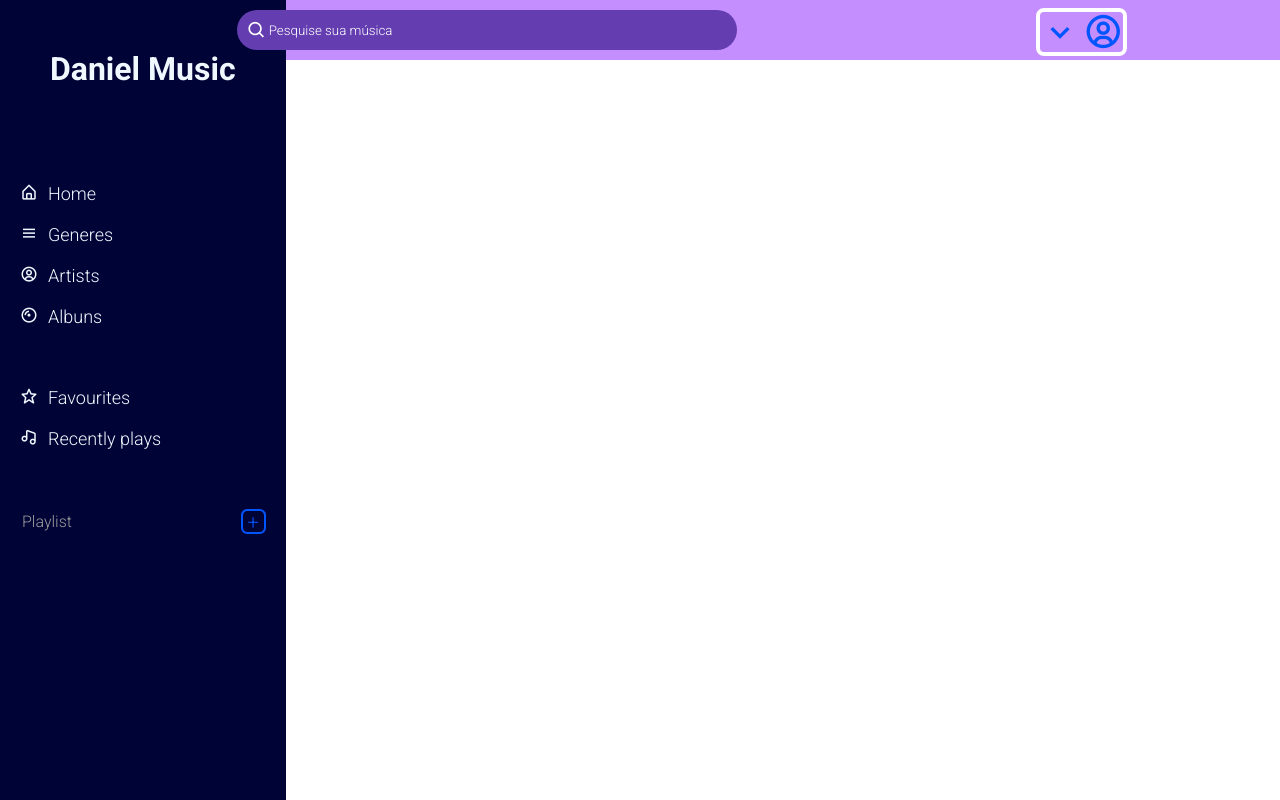
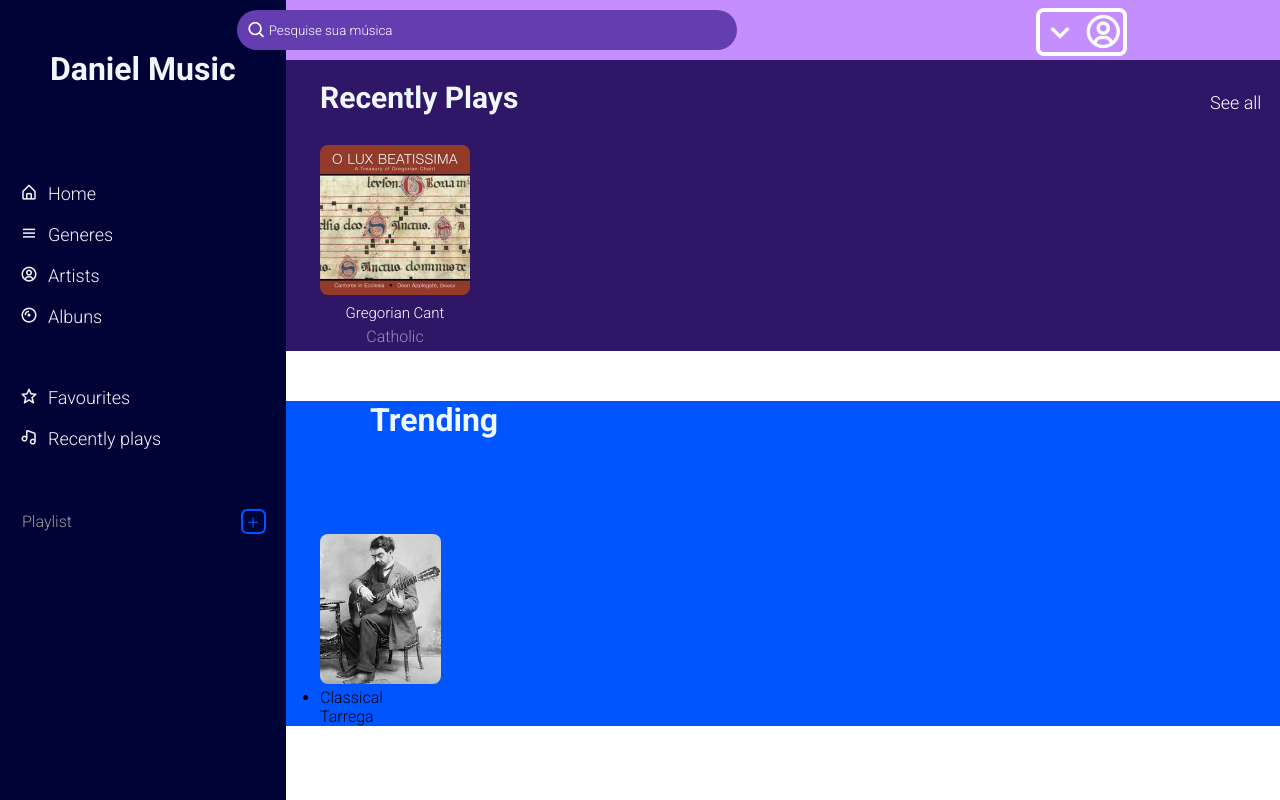
Before and after one commit to DanielLm25/MusicSite, a plain HTML site: page music_site/index.html in a window 1280 px wide. Drawn offline with nearby package versions, Linux system fonts and the light colour scheme.

Commit message:
trending

```diff
--- a/music_site/index.html
+++ b/music_site/index.html
@@ -56,7 +56,7 @@
     <div class="menu">
       <div class="containerButton">
       <button id="toggleMenu">
-        <i class='bx bx-chevron-down chevron' ></i>
+        <i class='bx bx-chevron-down chevron' id="chevronIcon"></i>
         <i class='bx bx-user-circle user'></i>
       </button>
 
@@ -71,6 +71,29 @@
   </div>
 </div>
 
+<div class="recentlyPlays">
+  <div class="recentlyPlaysTop">
+  <h1 class="recentlyPlaysTitle">Recently Plays</h1>
+  <a>See all</a>
+</div>
+  <div class="musicEntry">
+    <img src="img/R-4826114-1376702296-8131.jpg" alt="iamgem de Recently Plays">
+    <p class="musicTitle">Gregorian Cant</p>
+    <p class="musicGenre">Catholic</p>
+  </div>
+</div>
+
+<div class="Trendings">
+  <h1 class="TrendingTitle">Trending</h1>
+  <ul class="TrendingsList">
+    <img src="img/download.jpeg" alt="imagem de Tranding">
+    <li>
+      <p class="trendingMusicTitle">Classical</p>
+      <p class="trendingMusicGenre">Tarrega</p>
+    </li>
+  </ul>
+</div>
+
 
 
 <script src="java.js"></script>
--- a/music_site/java.js
+++ b/music_site/java.js
@@ -134,6 +134,9 @@ document.addEventListener('DOMContentLoaded', function() {
     document.getElementById('toggleMenu').addEventListener('click', function() {
         const menu = document.querySelector('.menu');
         menu.classList.toggle('active');
+        const chevronIcon = document.getElementById('chevronIcon');
+        chevronIcon.classList.toggle('rotate');
+
     });
 });
 
--- a/music_site/style.css
+++ b/music_site/style.css
@@ -246,7 +246,15 @@ i {
 
     .chevron{
       margin: 0;
+        transition: transform 0.8s;
     }
+
+    .rotate {
+      transform: rotate(180deg);
+      transition: transform 0.8s;
+    }
+
+
 
     .user{
       margin: 0;
@@ -284,7 +292,7 @@ i {
     }
 
     #toggleMenu i {
-      color: #0055ff;
+      color: #ffffff;
       font-size: 40px;
       padding-left: 0px;
     }
@@ -300,7 +308,8 @@ i {
         border: 2px solid transparent;
         border-top: none;
         transition: opacity 0.3s, border-top 0.3s;
-        left: 5px; /* Adicione uma transição para transform, opacidade e a borda superior */
+        left: 5px;
+         /* Adicione uma transição para transform, opacidade e a borda superior */
       }
 
       .menuItem{
@@ -330,7 +339,7 @@ i {
 
       #menuContent li a{
         text-decoration: none;
-        color: #000;
+        color: #ffffff;
         width: 100%;
 
       }
@@ -357,7 +366,70 @@ i {
       border-color: #ffffff;
       width: 91px;
       top: 99%;
-      transition: opacity 0.3s, border-top 0.2s;
+      transition: opacity 0.3s, border-top 0.2s
 
        /* Restabeleça a largura da borda superior do menu */
   }
+
+
+  .recentlyPlays{
+    padding-left: 320px;
+    height: auto;
+    display: flex;
+    align-items: flex-start;
+    flex-direction: column;
+    justify-content: space-between;
+    background-color: #301666;
+  }
+
+  .recentlyPlays p{
+  display: flex;
+  justify-content: space-around
+}
+
+  .recentlyPlaysTitle{
+    font-size: 30px;
+    margin: 0%;
+    padding-bottom: 30px;
+    padding-top: 20px;
+    padding-left: 0px;
+  }
+
+  .recentlyPlaysTop{
+    display: flex;
+    width: 100%;
+    justify-content: space-between;
+    align-items: center;
+  }
+
+  .recentlyPlaysTop a{
+    color: #fff;
+    padding: 0%;
+    padding-right: 20px;
+    margin: 0%;
+    width: 70px;
+  }
+
+
+  img{
+    height: 150px;
+    border-radius: 8px;
+  }
+
+  .musicTitle{
+    font-size: 15px;
+    color: #fff;
+    padding: 5px;
+  }
+
+  .musicGenre{
+    color: #ffffff83;
+    padding-bottom: 5px;
+  }
+
+  .Trendings{
+    background-color: #0055ff;
+    padding-left: 320px;
+    list-style: none;
+
+  }
```
Also changed, not shown: music_site/img/R-4826114-1376702296-8131.jpg (added), music_site/img/download.jpeg (added).
